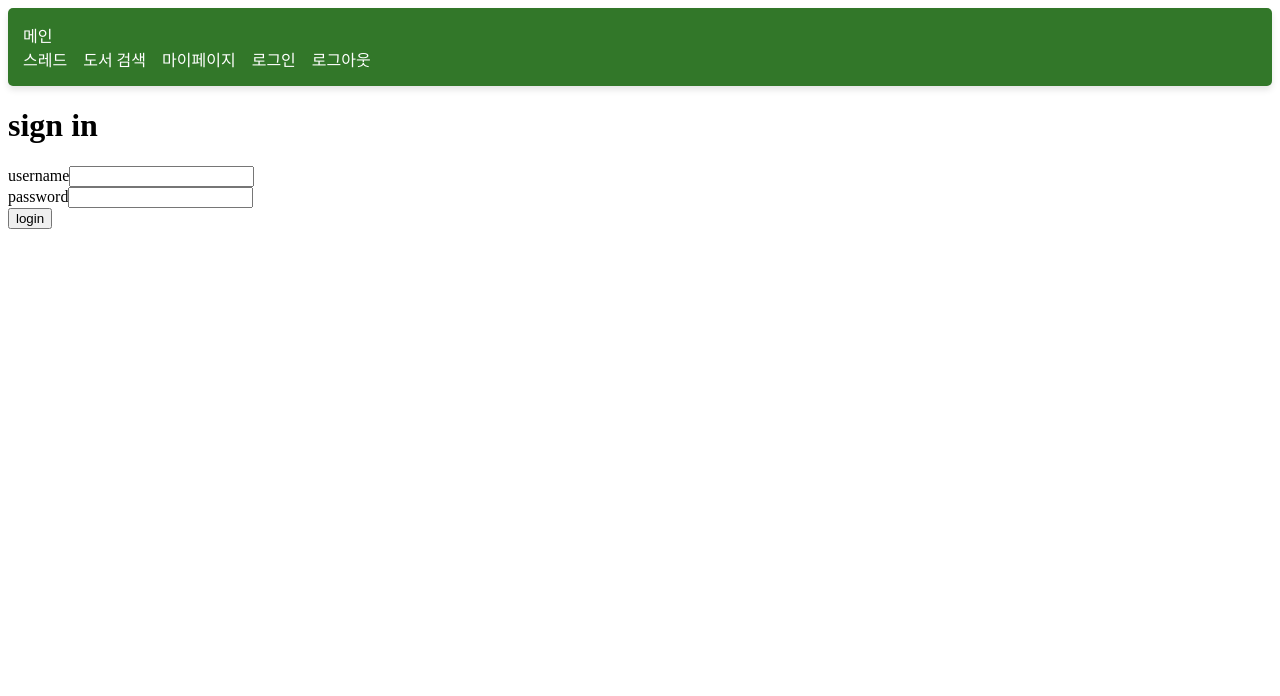
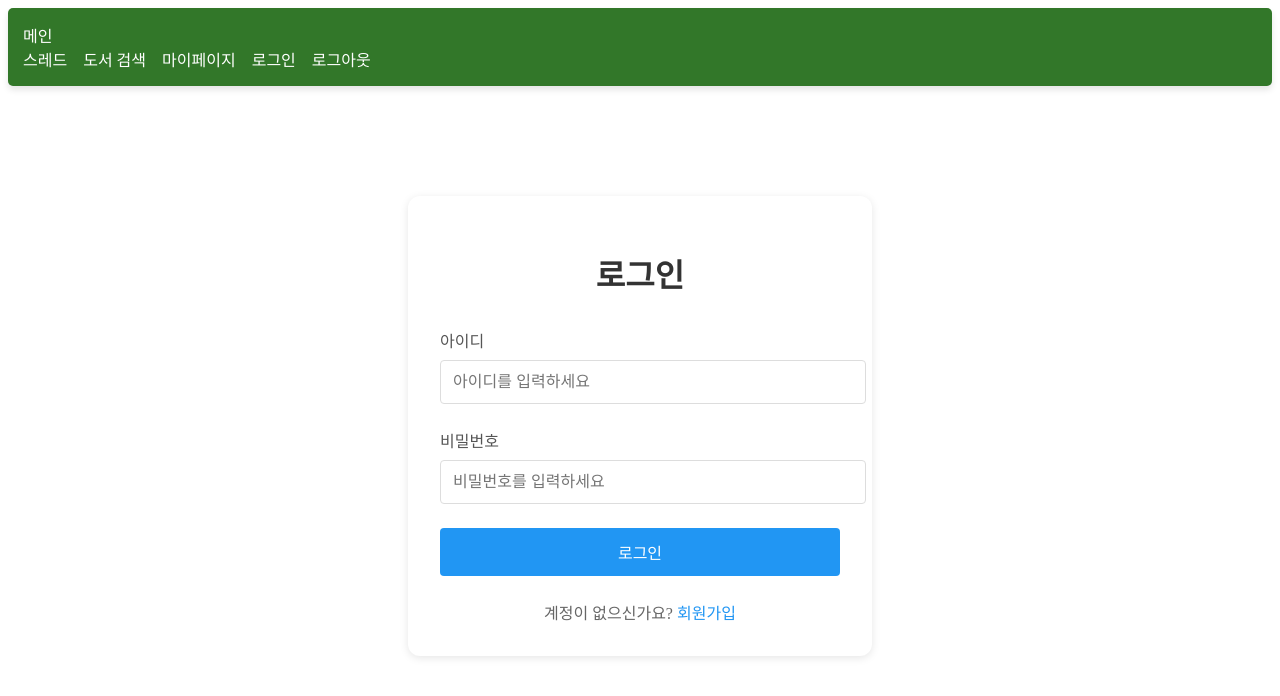
Before and after one commit to OPENARMS1027/Bookiwiki, a Vue app in the folder frontend/: page /login in a window 1280 px wide. Shown: the top 696 px of the page. Built offline with nearby package versions, Linux system fonts and the light colour scheme.

Commit message:
fix: 로그인 UI 개선

```diff
--- a/frontend/src/views/LoginView.vue
+++ b/frontend/src/views/LoginView.vue
@@ -1,40 +1,142 @@
 <template>
-  <div>
-    <h1>sign in</h1>
+  <div class="login-container">
+    <div class="login-form">
+      <h1>로그인</h1>
       <form @submit.prevent="onLogIn">
-      <div>
-        <label for="username">username</label>
-        <input type="text" id="username" v-model="username" />
+        <div class="form-group">
+          <label for="username">아이디</label>
+          <input
+            type="text"
+            id="username"
+            v-model="username"
+            placeholder="아이디를 입력하세요"
+            required
+          />
         </div>
-      <div>
-        <label for="password">password</label
-        ><input type="password" v-model="password" />
+        <div class="form-group">
+          <label for="password">비밀번호</label>
+          <input
+            type="password"
+            id="password"
+            v-model="password"
+            placeholder="비밀번호를 입력하세요"
+            required
+          />
         </div>
-      <input type="submit" value="login" />
+        <button type="submit" class="login-button">로그인</button>
       </form>
+      <div class="signup-link">
+        계정이 없으신가요?
+        <router-link to="/signup">회원가입</router-link>
+      </div>
+    </div>
   </div>
 </template>
 
 <script setup>
-import { useRouter } from 'vue-router'
+import { useRouter, useRoute } from 'vue-router'
 import { ref } from 'vue'
 import { useUserStore } from '@/stores/user.js'
 
 const store = useUserStore()
 const router = useRouter()
+const route = useRoute()
 const username = ref('')
 const password = ref('')
-
-const onLogIn = () => {
+const onLogIn = async () => {
+  try {
     const data = {
       username: username.value,
       password: password.value,
     }
-  store.login(data)
-  //   if (store.token) {
-  //     router.push({ name: 'home' })
-  //   }
+    await store.login(data)
+    const redirectPath = route.query.redirect || '/'
+    router.push(redirectPath)
+  } catch (error) {
+    console.error('로그인 실패:', error)
+    alert('로그인에 실패했습니다. 아이디와 비밀번호를 확인해주세요.')
+  }
 }
 </script>
 
-<style scoped></style>
+<style scoped>
+.login-container {
+  display: flex;
+  justify-content: center;
+  align-items: center;
+  min-height: 80vh;
+  padding: 20px;
+}
+
+.login-form {
+  background: white;
+  padding: 2rem;
+  border-radius: 12px;
+  box-shadow: 0 2px 8px rgba(0,0,0,0.1);
+  width: 100%;
+  max-width: 400px;
+}
+
+h1 {
+  text-align: center;
+  color: #333;
+  margin-bottom: 2rem;
+}
+
+.form-group {
+  margin-bottom: 1.5rem;
+}
+
+label {
+  display: block;
+  margin-bottom: 0.5rem;
+  color: #555;
+  font-weight: 500;
+}
+
+input {
+  width: 100%;
+  padding: 0.75rem;
+  border: 1px solid #ddd;
+  border-radius: 4px;
+  font-size: 1rem;
+}
+
+input:focus {
+  outline: none;
+  border-color: #2196F3;
+  box-shadow: 0 0 0 2px rgba(33,150,243,0.1);
+}
+
+.login-button {
+  width: 100%;
+  padding: 0.75rem;
+  background-color: #2196F3;
+  color: white;
+  border: none;
+  border-radius: 4px;
+  font-size: 1rem;
+  cursor: pointer;
+  transition: background-color 0.2s;
+}
+
+.login-button:hover {
+  background-color: #1976D2;
+}
+
+.signup-link {
+  text-align: center;
+  margin-top: 1.5rem;
+  color: #666;
+}
+
+.signup-link a {
+  color: #2196F3;
+  text-decoration: none;
+  font-weight: 500;
+}
+
+.signup-link a:hover {
+  text-decoration: underline;
+}
+</style>
```
Lines whose indentation alone changed are shown as unchanged.
